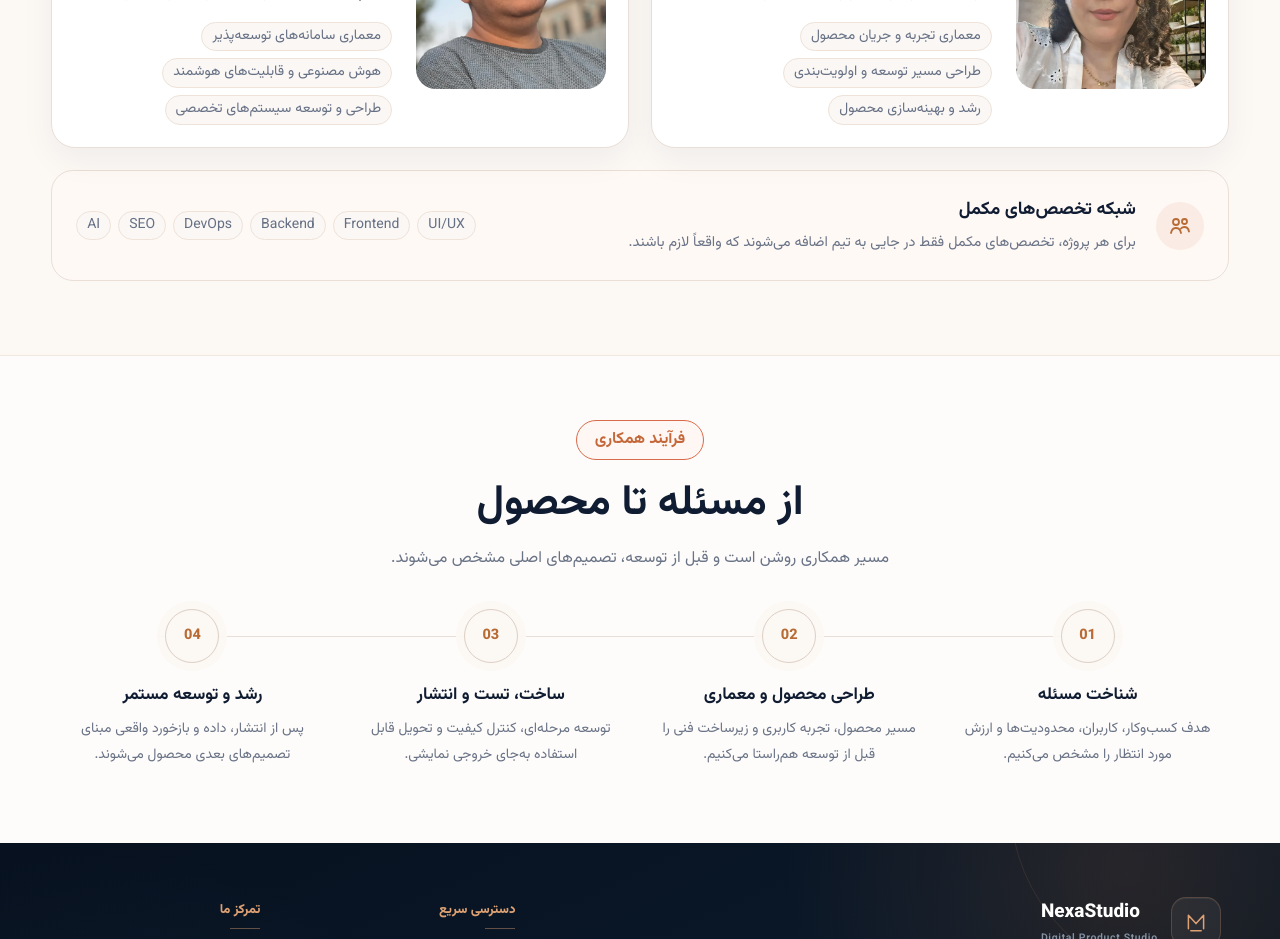
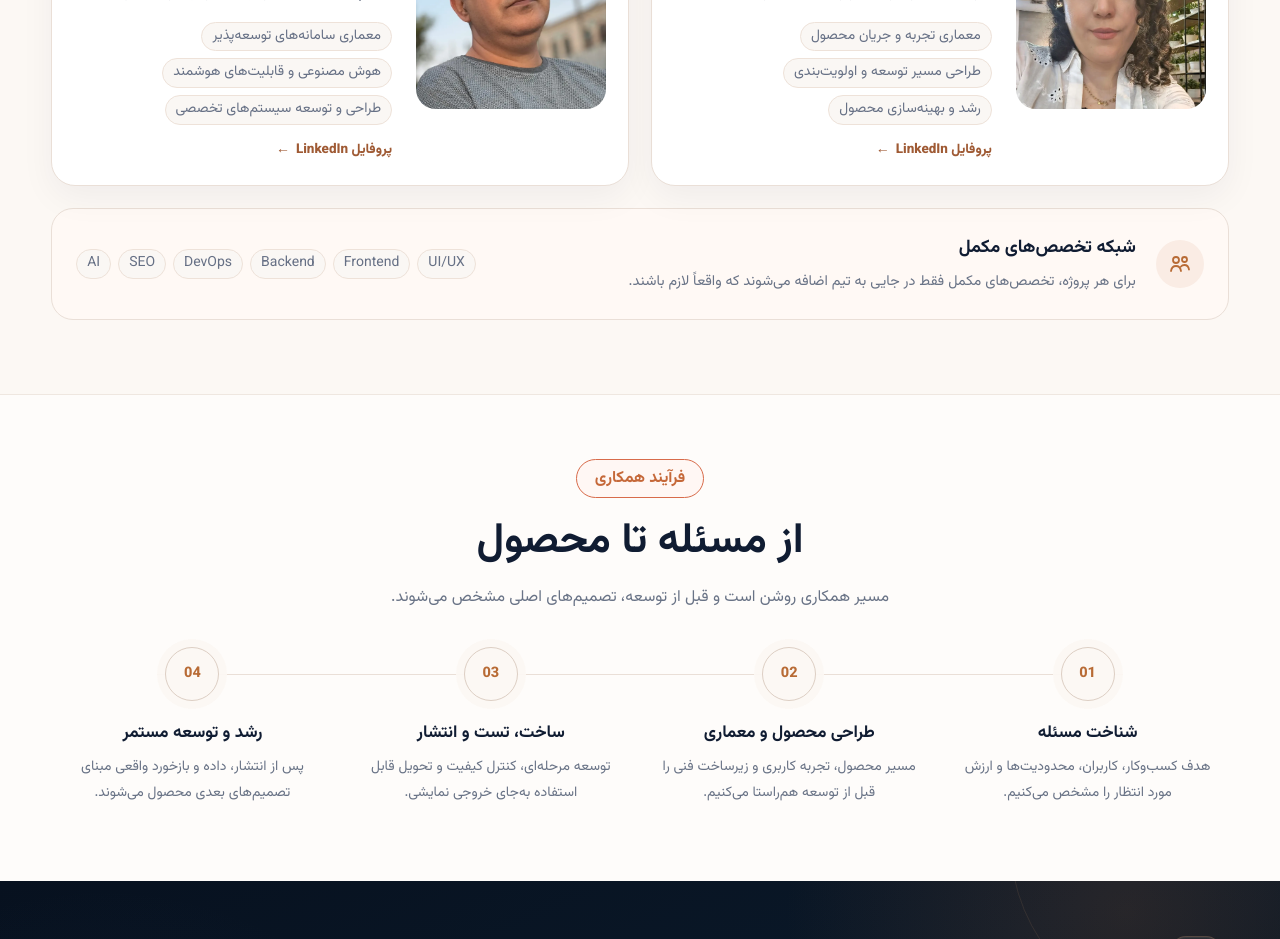
Before and after one commit to zohreksh/smartpilot, a Nuxt app: page /about in a window 1280 px wide. Shown: the part 2820-3759 px from the top of the page. Built offline with nearby package versions, Linux system fonts and the light colour scheme.

Commit message:
Add LinkedIn links to founder cards

```diff
--- a/pages/about.vue
+++ b/pages/about.vue
@@ -183,6 +183,15 @@ usePageSeo({
                 <span>طراحی مسیر توسعه و اولویت‌بندی</span>
                 <span>رشد و بهینه‌سازی محصول</span>
               </div>
+              <a
+                class="founder-profile-link"
+                href="https://www.linkedin.com/in/zohre-keshavarz-2a3221bb"
+                target="_blank"
+                rel="noopener noreferrer"
+                aria-label="پروفایل LinkedIn زهره کشاورز"
+              >
+                پروفایل LinkedIn
+              </a>
             </div>
           </article>
 
@@ -202,6 +211,15 @@ usePageSeo({
                 <span>هوش مصنوعی و قابلیت‌های هوشمند</span>
                 <span>طراحی و توسعه سیستم‌های تخصصی</span>
               </div>
+              <a
+                class="founder-profile-link"
+                href="https://www.linkedin.com/in/hossien-kolani-720103bb"
+                target="_blank"
+                rel="noopener noreferrer"
+                aria-label="پروفایل LinkedIn حسین کولانی"
+              >
+                پروفایل LinkedIn
+              </a>
             </div>
           </article>
         </div>
@@ -725,6 +743,30 @@ usePageSeo({
   line-height: 1.4;
 }
 
+.founder-profile-link {
+  display: inline-flex;
+  width: fit-content;
+  align-items: center;
+  gap: 6px;
+  margin-top: 14px;
+  color: #9f5a34;
+  font-size: 13.5px;
+  font-weight: 800;
+  transition:
+    color 0.2s ease,
+    transform 0.2s ease;
+}
+
+.founder-profile-link::after {
+  content: "←";
+  font-size: 14px;
+}
+
+.founder-profile-link:hover {
+  color: #7f4325;
+  transform: translateX(-2px);
+}
+
 .specialists-panel {
   display: grid;
   grid-template-columns: auto minmax(0, 1fr) minmax(320px, auto);
```
